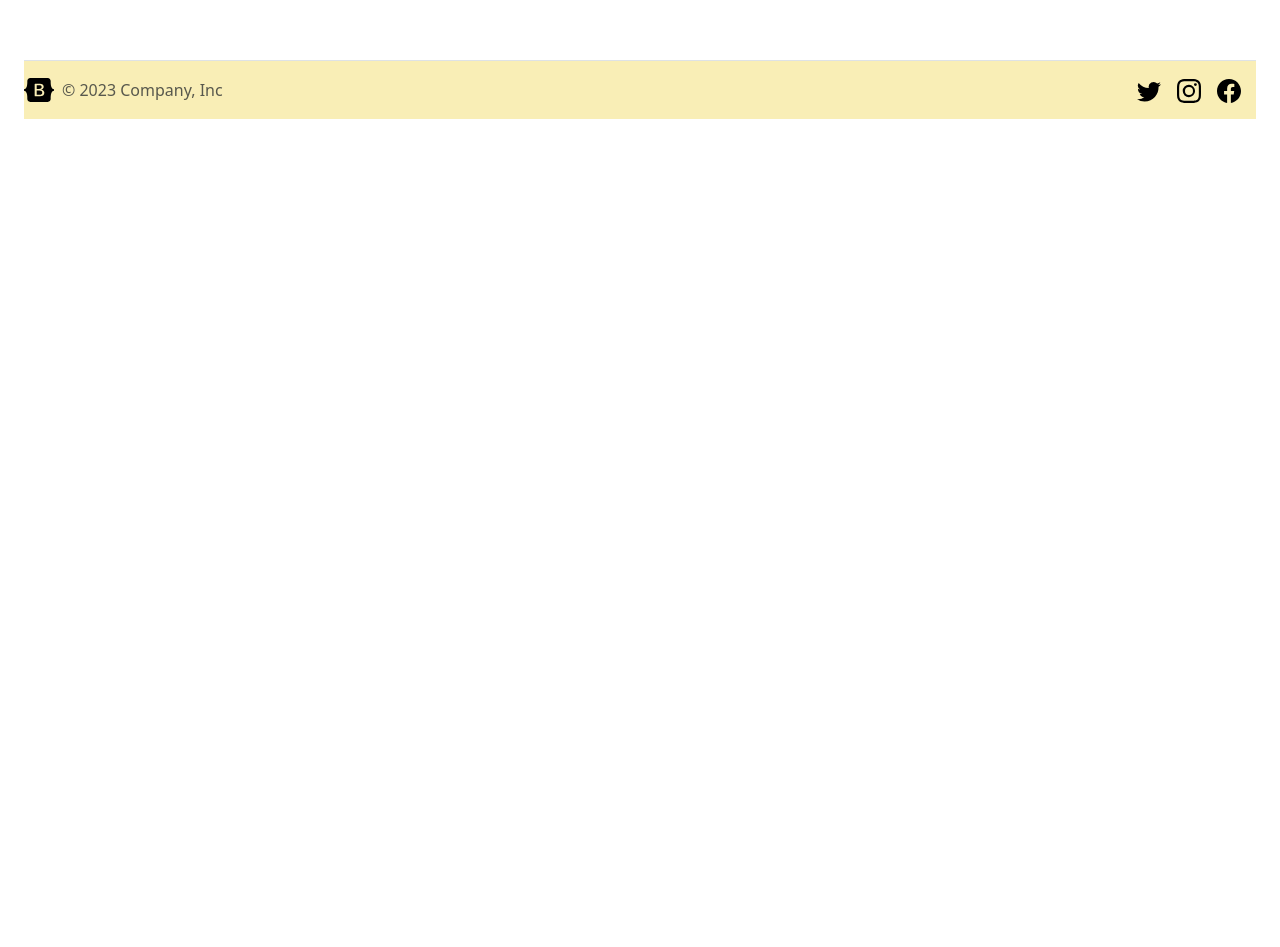
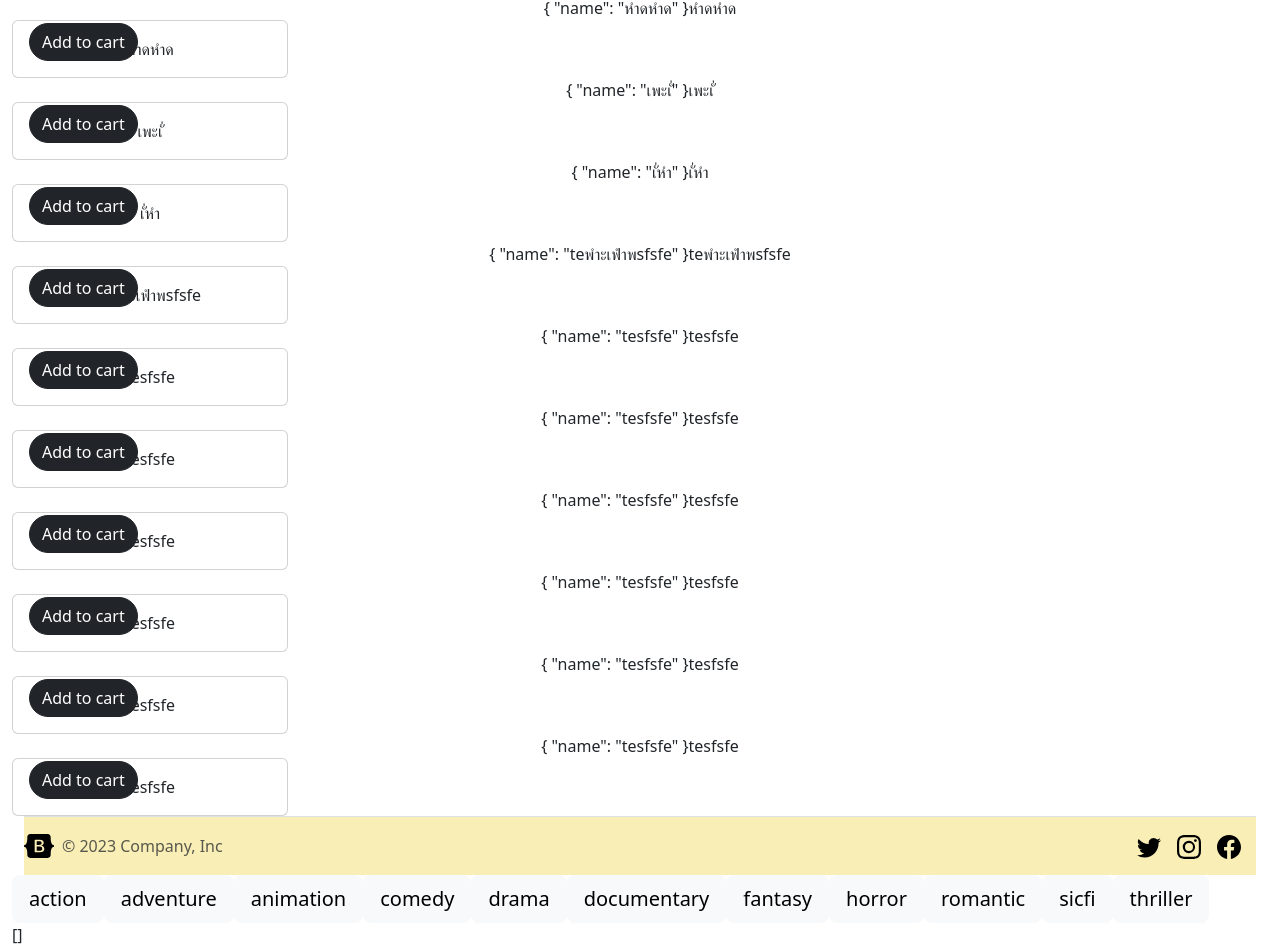
Before and after one commit to loywizzy/Mufin_Movie_Project, a Vue app: page /category in a window 1280 px wide. Shown: the part 329-1276 px from the top of the page. Before the commit the page ends 800 px from the top, so only its background shows below. Built offline with nearby package versions, Linux system fonts and the light colour scheme.

Commit message:
Add files via upload

```diff
--- /dev/null
+++ b/src/components/test.vue
@@ -0,0 +1,52 @@
+<template>
+    <div>
+      <div class="checkboxes">
+        <label
+          v-for="category in categories"
+          :key="category"
+          class="btn btn-lg"
+          :class="{
+            'btn-dark': !categoryState[category],
+            'btn-light': categoryState[category]
+          }"
+        >
+          <input
+            type="checkbox"
+            :id="category"
+            v-model="categoryState[category]"
+            @change="toggleCategory(category)"
+            class="visually-hidden"
+          />
+          {{ category }}
+        </label>
+      </div>
+    </div>
+    {{ listcategory }}
+  </template>
+
+  <script setup>
+  import { ref } from 'vue';
+
+  const categories = [
+    'action', 'adventure', 'animation', 'comedy', 'drama',
+    'documentary', 'fantasy', 'horror', 'romantic', 'sicfi', 'thriller'
+  ];
+
+ // Add categories you want to start as checked
+  const categoryState = Object.fromEntries(
+    categories.map(category => [category, categories.includes(category)])
+  );
+  const listcategory = ref([]);
+
+  const toggleCategory = (category) => {
+    if (categoryState[category]) {
+      listcategory.value = listcategory.value.filter(item => item !== category);
+    } else {
+      listcategory.value.push(category);
+    }
+  };
+  </script>
+
+  <style scoped>
+  /* Your CSS styles here */
+  </style>
--- a/src/main.js
+++ b/src/main.js
@@ -4,7 +4,7 @@ import App from './App.vue'
 import router from './router'
 import * as bootstrap from 'bootstrap'
 import '/node_modules/bootstrap/dist/css/bootstrap.css'
-import '/node_modules/bootstrap/dist/js/bootstrap.bundle.js'
+import '/node_modules/bootstrap/dist/js/bootstrap'
 
 const app = createApp(App)
 const pinia = createPinia()
--- a/src/pages/category.vue
+++ b/src/pages/category.vue
@@ -3,6 +3,8 @@
 import { ref } from 'vue'
 import headermuf from '../views/headermuf.vue'
 import Footer from '../components/footer.vue'
+import test from '../components/test.vue'
+
 const categories = [
   'action', 'adventure', 'animation', 'comedy', 'drama',
   'documentary', 'fantasy', 'horror', 'romantic', 'sicfi', 'thriller'
@@ -13,22 +15,20 @@ const list = ref([{action:{name:'หำดหำด'},adventure:{name:'เพะ
 ])
 
 
-const categoryState = Object.fromEntries(categories.map(cat => [cat, ref(false)]));
+const categoryState = Object.fromEntries(
+    categories.map(category => [category, categories.includes(category)])
+  );
 const listcategory = ref([]);
 
-function toggleCategory(category) {
-  categoryState[category].value = !categoryState[category].value;
-
-
-  if (categoryState[category].value) {
+const toggleCategory = (category) => {
+  if (categoryState[category]) {
+    listcategory.value = listcategory.value.filter(item => item !== category);
+    console.log(categoryState)
+  } else {
     listcategory.value.push(category);
-  } else {
-    const indexToRemove = listcategory.value.indexOf(category);
-    if (indexToRemove !== -1) {
-      listcategory.value.splice(indexToRemove, 1);
+    console.log(categoryState)
   }
-  }
-}
+};
 </script>
 
 <template>
@@ -37,43 +37,51 @@ function toggleCategory(category) {
   <div class="header">
     <headermuf></headermuf>
   </div>
+  <div class="col-12 text-center">
     <div class="main m-3 p-3 row gx-1 justify-content-center">
-    <div class="col-12 text-center">
-      <button
+      <div class="checkboxes">
+        <label
           v-for="category in categories"
           :key="category"
-        :class="categoryState[category].value ? 'btn btn-lg dark rounded-pill' : 'btn btn-lg light rounded-pill'"
-        @click="toggleCategory(category)"
+          class="btn btn-lg "
+          :class="{
+            'btn-light': categoryState[category],
+            'btn-dark': !categoryState[category]
+          }"
         >
+          <input
+            type="checkbox"
+            :id="category"
+            v-model="categoryState[category]"
+            @change="toggleCategory(category)"
+            class="visually-hidden"
+          />
           {{ category }}
-      </button>
+        </label>
+      </div>
     </div>
     <div class="col text-center m-5 fs-4">
-      <div v-for="i in listcategory" :key="i" style="display: inline;">
-        {{ i }} /
+      <div v-for="category in listcategory" :key="category" style="display: inline;">
+        {{ category }} /
       </div>
     </div>
     <div v-for="category in categories" :key="category">
-  <div v-for="item in list" :key="item[category]">
-    <div v-if="categoryState[category].value">
+  <div v-for="item in list" :key="item">
+    <div v-if="item[category] ">
+      {{ item[category] }}{{ item[category].name }}
       <div class="card h-100" style="max-width: 276px;">
-
         <div class="card-body">
           <div class="card-text">{{ item[category].name }}</div>
-        <h5 class="card-title">{{ item[category].name }}</h5>
-        <p class="card-text overflow-auto mb-5">
-          <i class="fa-solid fa-star" style="color: #F9EEB6;"></i><br>
-          Time :  <br>
-          Director : </p>
+          <!-- Rest of your card content -->
         </div>
         <a href="#" class="btn btn-dark position-absolute bottom-0 m-3 rounded-pill">Add to cart</a>
       </div>
     </div>
   </div>
   </div>
-
 </div>
   <Footer></Footer>
+  <test></test>
 </template>
 
 <style scoped>
--- a/src/pages/populary.vue
+++ b/src/pages/populary.vue
@@ -10,6 +10,7 @@ import Footer from '../components/footer.vue'
 
   <div class="header">
     <headermuf></headermuf>
+
   </div>
   <div class="main m-3 p-3 row ">
 
--- a/src/store/movie.js
+++ b/src/store/movie.js
@@ -20,7 +20,6 @@ export const movie = defineStore('movie', () => {
   const sicfi = ref([{name:' ',year:' ',imdb:' ',time:' ',director:' ',author:' ',actor:' ',reviwe:" "}])
   const thriller = ref([{name:' ',year:' ',imdb:' ',time:' ',director:' ',author:' ',actor:' ',reviwe:" "}])
 
- const reviews
 
 
   return {action,adventure,animation,comedy,drama,documentary,fantasy,horror,romantic,sicfi,thriller}
```
Lines whose indentation alone changed are shown as unchanged.
